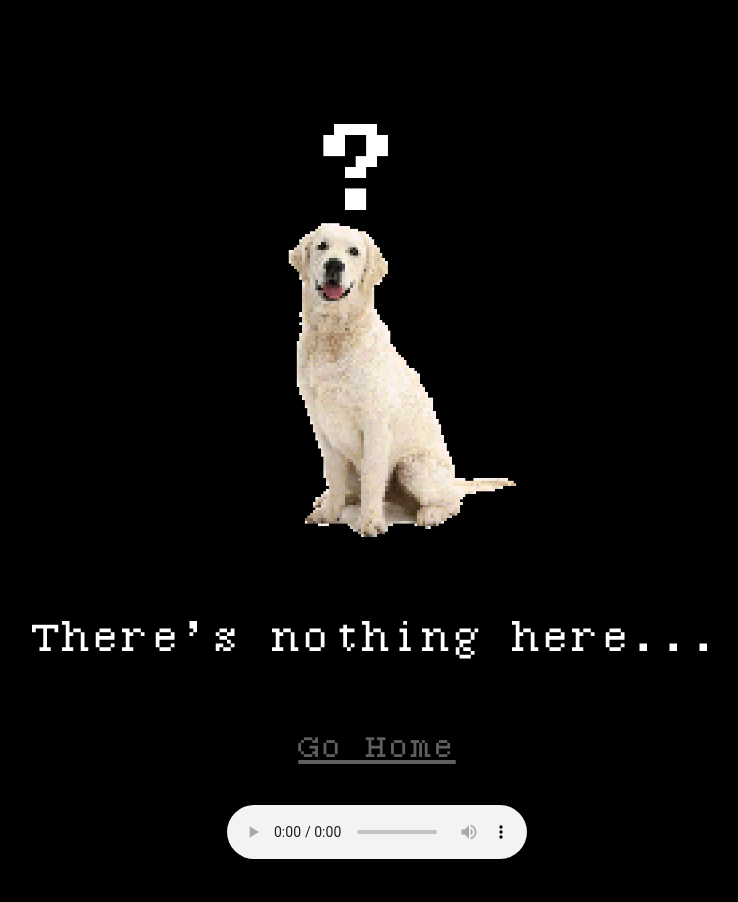
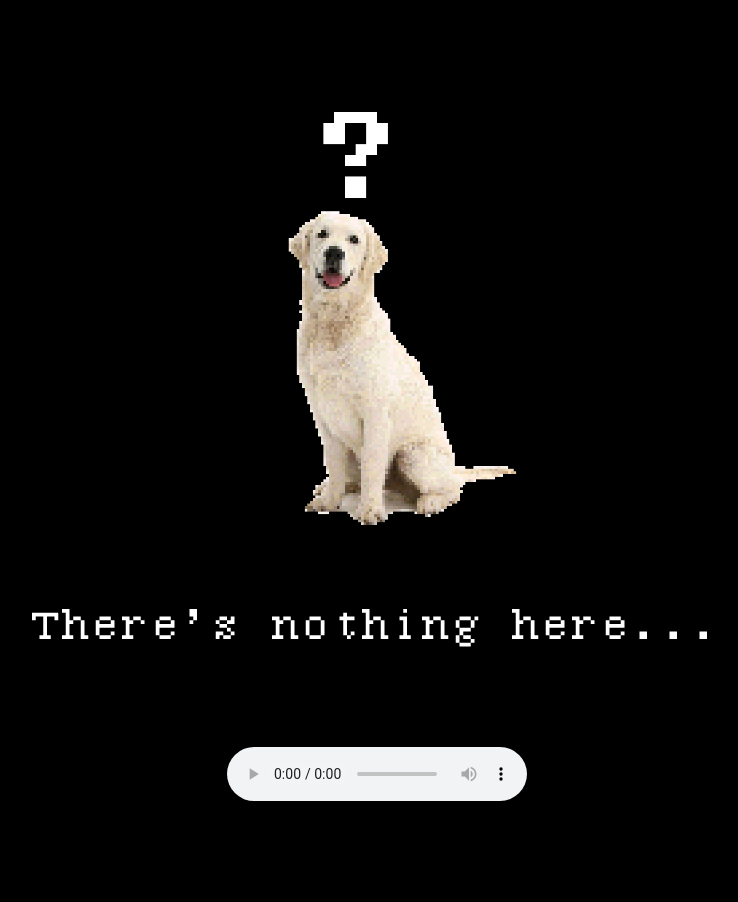
Before and after one commit to Toastee480/Website, a plain HTML site: page website/not_found.html in a window 1280 px wide. Shown: the whole page, without its empty margins (263-1001 px from the left). After the commit the page ends 857 px from the top, so only its background shows below. Drawn offline with Linux system fonts and the light colour scheme.

Commit message:
404 styling

```diff
--- a/website/css/404.css
+++ b/website/css/404.css
@@ -12,19 +12,9 @@ body {
   margin-left: auto;
   margin-right: auto;
 }
-main {
-  margin-top: 100px;
-}
 
-a {
-  color: #5f5f5f;
-  text-decoration: underline;
-  font-size: 45px;
-  padding: 20px;
-}
-
-a:visited {
-  color:#5f5f5f;
+img {
+  margin-top: 10vh;
 }
 
 audio {
--- a/website/not_found.html
+++ b/website/not_found.html
@@ -7,11 +7,9 @@
   </head>
   <body>
     <main>
-      <img src="/img/dogquery.gif" width="300" alt="confused dog">
+      <a href="/"><img src="/img/dogquery.gif" width="300" alt="confused dog"></a>
       <p>There's nothing here...</p>
     </main>
-    <a href="https://umjammerrammy.neocities.org/">Go Home</a>
-    <br>
     <audio src="https://b.catgirlsare.sexy/SmwnCi9xyxAT.mp3" autoplay controls></audio>
   </body>
 </html>
```
